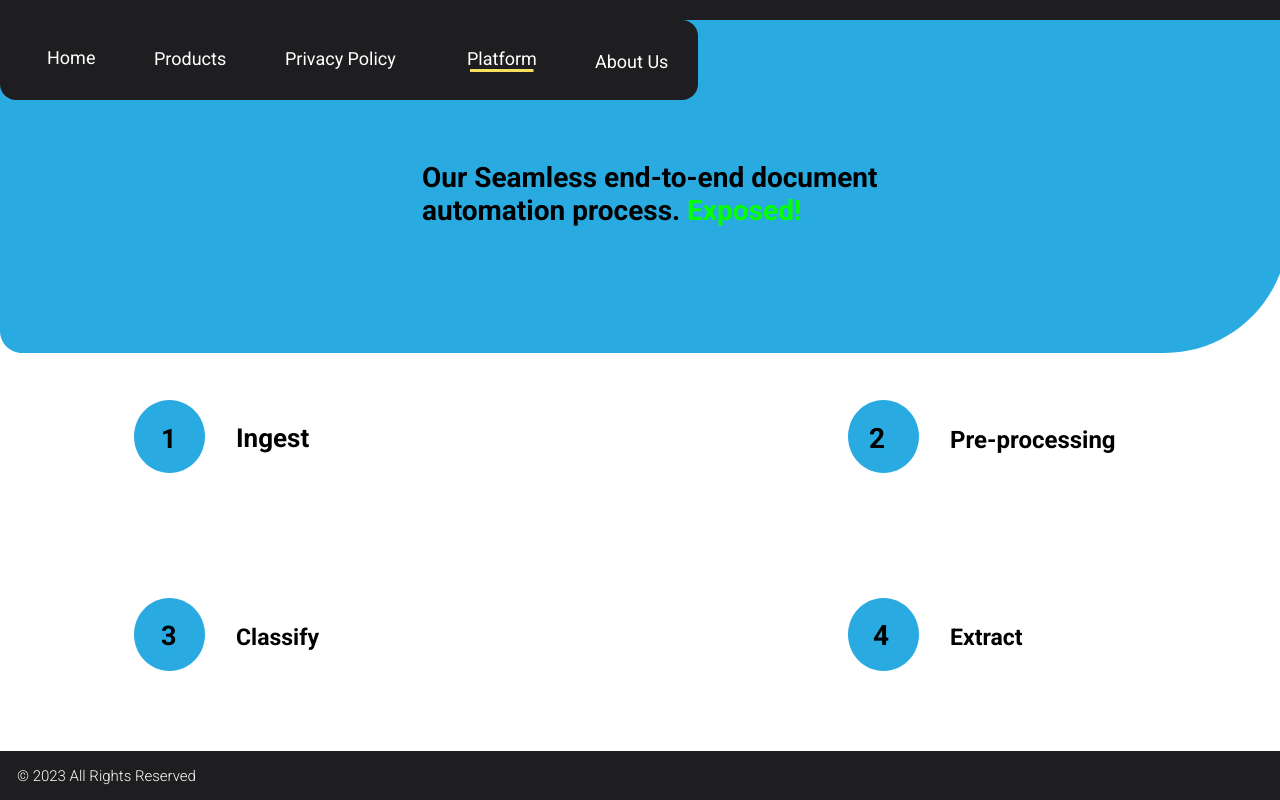
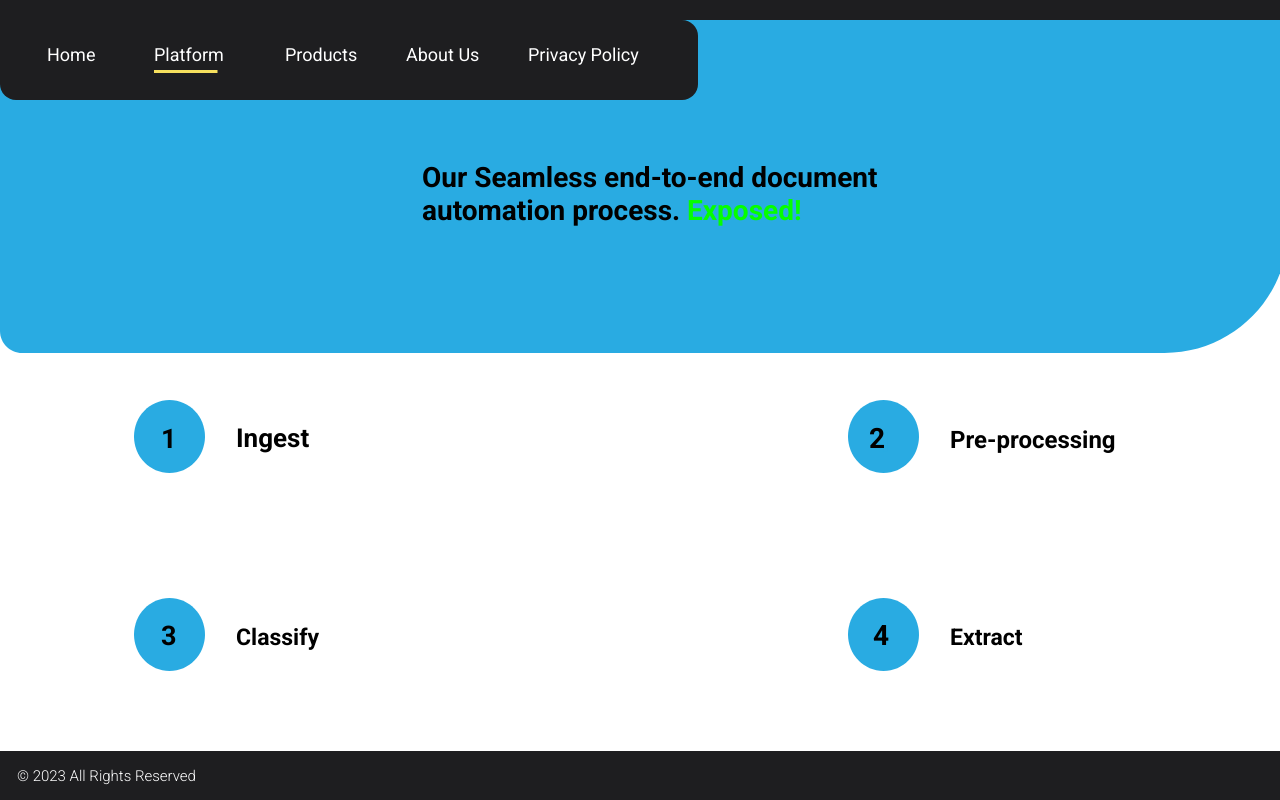
Before and after one commit to surajiyer26/ResumePhy, a Flask app: page /platform in a window 1280 px wide. Run offline with Flask 3, Linux system fonts and the light colour scheme.

Commit message:
Fixed platform navbar

```diff
--- /dev/null
+++ b/results.txt
@@ -0,0 +1,4 @@
+50.0%
+	FILEPATH: C:\Users\iyers\Desktop\ResumePhy\static/files\surajiyer_resume.pdf
+	KEYWORDS: ['react', 'golang', 'c', 'django', 'flask', 'javascript']
+	MATCHES: ['c', 'django', 'flask']
--- a/static/Platform.css
+++ b/static/Platform.css
@@ -35,34 +35,33 @@
 .platform4,
 .products3 {
   position: absolute;
-  top: 28px;
-  left: 467px;
+  top: 24px;
+  left: 154px;
 }
 .about-us3,
 .products3 {
-  left: 154px;
+  left: 285px;
 }
 .about-us3 {
-  top: 31px;
-  left: 595px;
+  top: 24px;
+  left: 406px;
 }
 .home3,
 .navbar-02-inner {
   position: absolute;
-  top: 27px;
+  top: 24px;
   left: 47px;
 }
 .navbar-02-inner {
-  top: 49px;
-  left: 470px;
-  width: 63.5px;
-  height: 3px;
+  position: absolute;
+  top: 50px;
+  left: 154px;
 }
 .navbar-023,
 .privacy-policy3 {
   position: absolute;
-  top: 28px;
-  left: 285px;
+  top: 24px;
+  left: 528px;
 }
 .navbar-023 {
   top: 20px;
```
Also changed, not shown: templates/Platform.html (line endings or trailing spaces), 1 other file.
